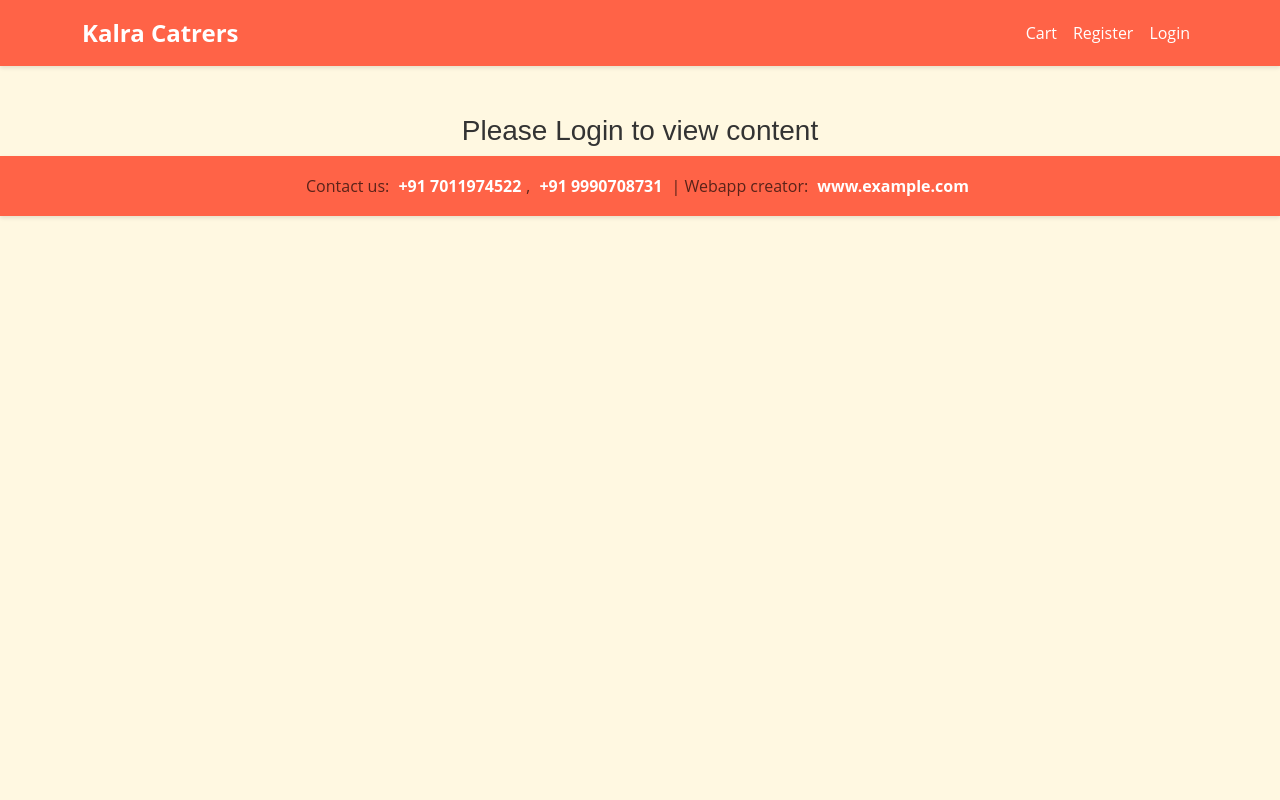
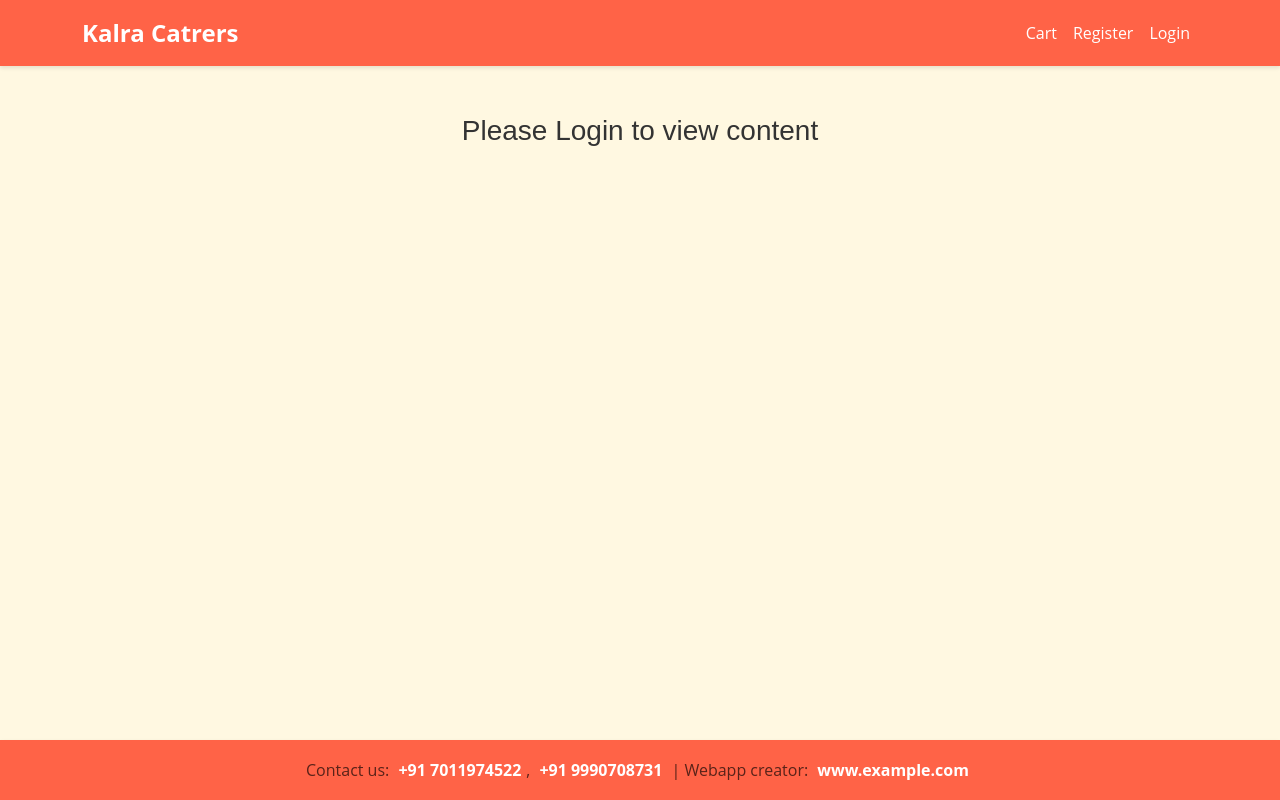
Before and after one commit to bhavyak13/hotel-bites, a React (Vite) app: page /hotel-bites/cart in a window 1280 px wide. Built offline with nearby package versions, Linux system fonts and the light colour scheme; no server answers.

Commit message:
1. stick footer at bottom alwys  2 . donot show non active cards ( check if this is valid

```diff
--- a/src/App.css
+++ b/src/App.css
@@ -4,19 +4,41 @@
     --accent-color: #FFD700; /* Gold (Accent - for buttons, highlights) */
     --text-color: #333333; /* Dark Gray (Text) */
     --text-light-color: #FFFFFF; /* White (for text over dark backgrounds) */
-     --heading-font: 'Montserrat', sans-serif;
-     --body-font: 'Open Sans', sans-serif;
+    --heading-font: 'Montserrat', sans-serif;
+    --body-font: 'Open Sans', sans-serif;
     --border-radius: 8px; /* Consistent border radius */
     --box-shadow: 0 2px 4px rgba(0, 0, 0, 0.1); /* Subtle shadow */
+}
+
+html, body {
+    height: 100%;
+    margin: 0;
+    padding: 0;
+    display: flex;
+    flex-direction: column;
 }
 
 body {
     font-family: var(--body-font);
     color: var(--text-color);
-    padding-bottom: 100px;
     background-color: var(--secondary-color);
 }
 
 h1, h2, h3, h4, h5, h6 {
     font-family: var(--heading-font);
 }
+
+.page-container {
+    display: flex;
+    flex-direction: column;
+    min-height: 100vh;
+}
+
+.main-content {
+    flex: 1;
+}
+
+.footer {
+    width: 100%;
+    margin-top: auto;
+}
--- a/src/App.jsx
+++ b/src/App.jsx
@@ -3,6 +3,7 @@ import { Routes, Route } from "react-router-dom";
 // CSS
 import "bootstrap/dist/css/bootstrap.min.css";
 import "./App.css";
+
 import HomePage from "./pages/Home";
 import LoginPage from "./pages/Login";
 import RegisterPage from "./pages/Register";
@@ -10,9 +11,7 @@ import MyNavbar from "./components/Navbar";
 import BookDetailPage from "./pages/Detail";
 import Cart from "./pages/Cart";
 import FooterBar from "./components/FooterBar";
-
-
-import { ToastContainer, toast } from 'react-toastify';
+import { ToastContainer } from "react-toastify";
 import PaymentPage from "./pages/Payment";
 import OrderSuccess from "./pages/OrderSuccess";
 import AppWrapper from "./AppWrapper";
@@ -23,58 +22,32 @@ import AddNewVariant from "./pages/AddNew/AddNewVariant";
 
 function App() {
     return (
-        <div>
+        <div className="page-container">
             <MyNavbar />
             <ToastContainer />
-
+            <div className="main-content">
                 <Routes>
                     <Route path="/" element={<AppWrapper><HomePage /></AppWrapper>} />
                     <Route path="/login" element={<AppWrapper><LoginPage /></AppWrapper>} />
                     <Route path="/register" element={<AppWrapper><RegisterPage /></AppWrapper>} />
 
                     {/* Requires Login */}
-                <Route
-                    path="/products"
-                    element={<AppWrapper ><HomePage /></AppWrapper>}
-                />
-                <Route
-                    path="/products/new"
-                    element={<AppWrapper status={{ requiresAdmin: true }}><AddNewProduct /></AppWrapper>}
-                />
-                <Route
-                    path="/products/:productId"
-                    element={<AppWrapper status={{}}><BookDetailPage /></AppWrapper>}
-                />
-                <Route
-                    path="/products/:productId/variants/new"
-                    element={<AppWrapper status={{ requiresAdmin: true }}><AddNewVariant /></AppWrapper>}
-                />
-                <Route
-                    path="/cart"
-                    element={<AppWrapper status={{ requiresLogin: true }}><Cart /></AppWrapper>}
-                />
-                {/* <Route
-                  path="/payment"
-                  element={<AppWrapper status={{ requiresLogin: true }}><PaymentPage /></AppWrapper>}
-              /> */}
-                <Route
-                    path="/orders/delivery-partner"
-                    element={<AppWrapper status={{ deliveryScreen: true }}><DeliveryPartnerOrderScreen /></AppWrapper>}
-                />
-                <Route
-                    path="/orders"
-                    element={<AppWrapper status={{ requiresLogin: true }}><OrdersComponent /></AppWrapper>}
-                />
+                    <Route path="/products" element={<AppWrapper ><HomePage /></AppWrapper>} />
+                    <Route path="/products/new" element={<AppWrapper status={{ requiresAdmin: true }}><AddNewProduct /></AppWrapper>} />
+                    <Route path="/products/:productId" element={<AppWrapper status={{}}><BookDetailPage /></AppWrapper>} />
+                    <Route path="/products/:productId/variants/new" element={<AppWrapper status={{ requiresAdmin: true }}><AddNewVariant /></AppWrapper>} />
+                    <Route path="/cart" element={<AppWrapper status={{ requiresLogin: true }}><Cart /></AppWrapper>} />
+
+                    <Route path="/orders/delivery-partner" element={<AppWrapper status={{ deliveryScreen: true }}><DeliveryPartnerOrderScreen /></AppWrapper>} />
+                    <Route path="/orders" element={<AppWrapper status={{ requiresLogin: true }}><OrdersComponent /></AppWrapper>} />
 
                     {/* Requires Admin */}
-                <Route
-                    path="/orders/all"
-                    element={<AppWrapper status={{ requiresAdmin: true }}>
+                    <Route path="/orders/all" element={<AppWrapper status={{ requiresAdmin: true }}>
                         <OrdersComponent isAdminView={true} />
-                    </AppWrapper>}
-                />
+                    </AppWrapper>} />
                 </Routes>
-            <FooterBar />
+            </div>
+            <FooterBar className="footer" />
         </div>
     );
 }
```
Lines whose indentation alone changed are shown as unchanged.
